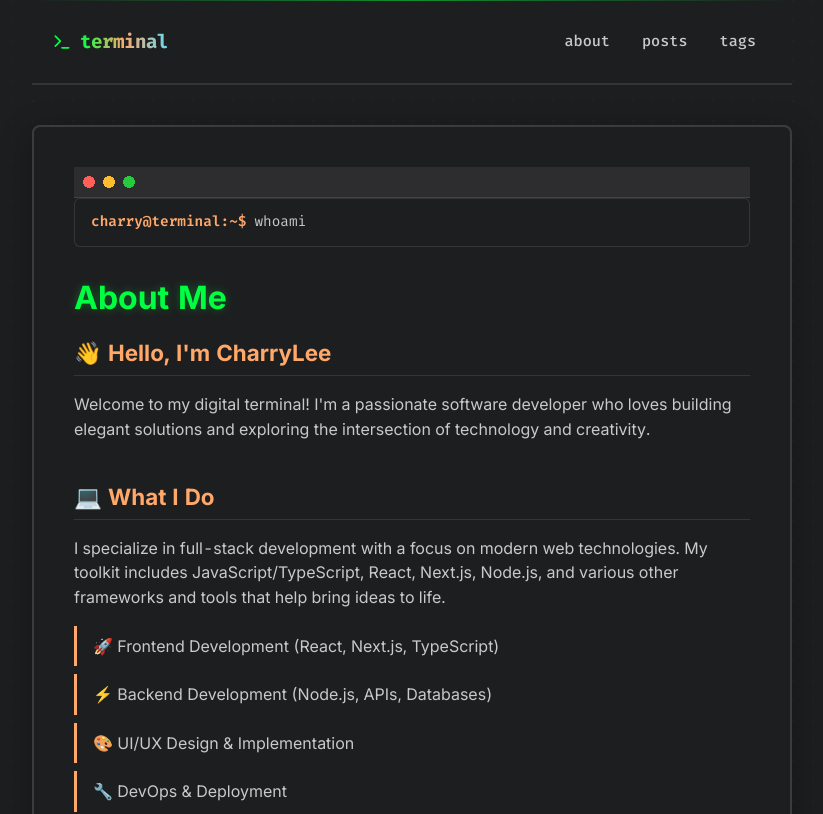
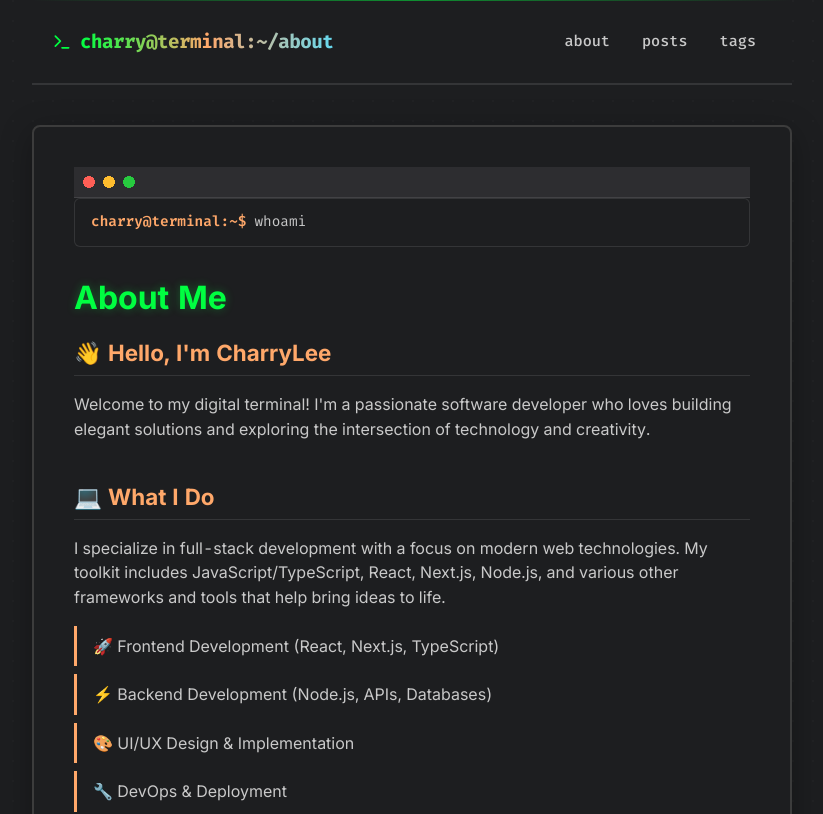
Before and after one commit to CharryLee0426/nextjs-theme-terminal, a Next.js app: page /about in a window 1280 px wide. Shown: the top 814 px of the page, without its empty margins (228-1051 px from the left). Built offline with nearby package versions, Linux system fonts and the light colour scheme.

Commit message:
fix(FE): FE header update

```diff
--- a/src/components/Header.tsx
+++ b/src/components/Header.tsx
@@ -1,25 +1,33 @@
 'use client'
 
 import Link from 'next/link'
+import { usePathname } from 'next/navigation'
 import { useState } from 'react'
 import { Menu, X, Terminal } from 'lucide-react'
 
 export function Header() {
   const [isMenuOpen, setIsMenuOpen] = useState(false)
+  const pathname = usePathname()
 
   const toggleMenu = () => setIsMenuOpen(!isMenuOpen)
+
+  // Format the pathname for display
+  const formatPath = (path: string) => {
+    if (path === '/') return '~'
+    return `~${path}`
+  }
 
   return (
     <header className="header">
       <div className="container">
         <div className="header__inner">
-          {/* Terminal-style logo */}
+          {/* Terminal-style logo with current path */}
           <div className="header__logo">
             <Link href="/" className="logo">
               <span className="logo__mark">
                 <Terminal size={20} />
               </span>
-              <span className="logo__text">terminal</span>
+              <span className="logo__text">charry@terminal:{formatPath(pathname)}</span>
               <span className="logo__cursor"></span>
             </Link>
           </div>
```
